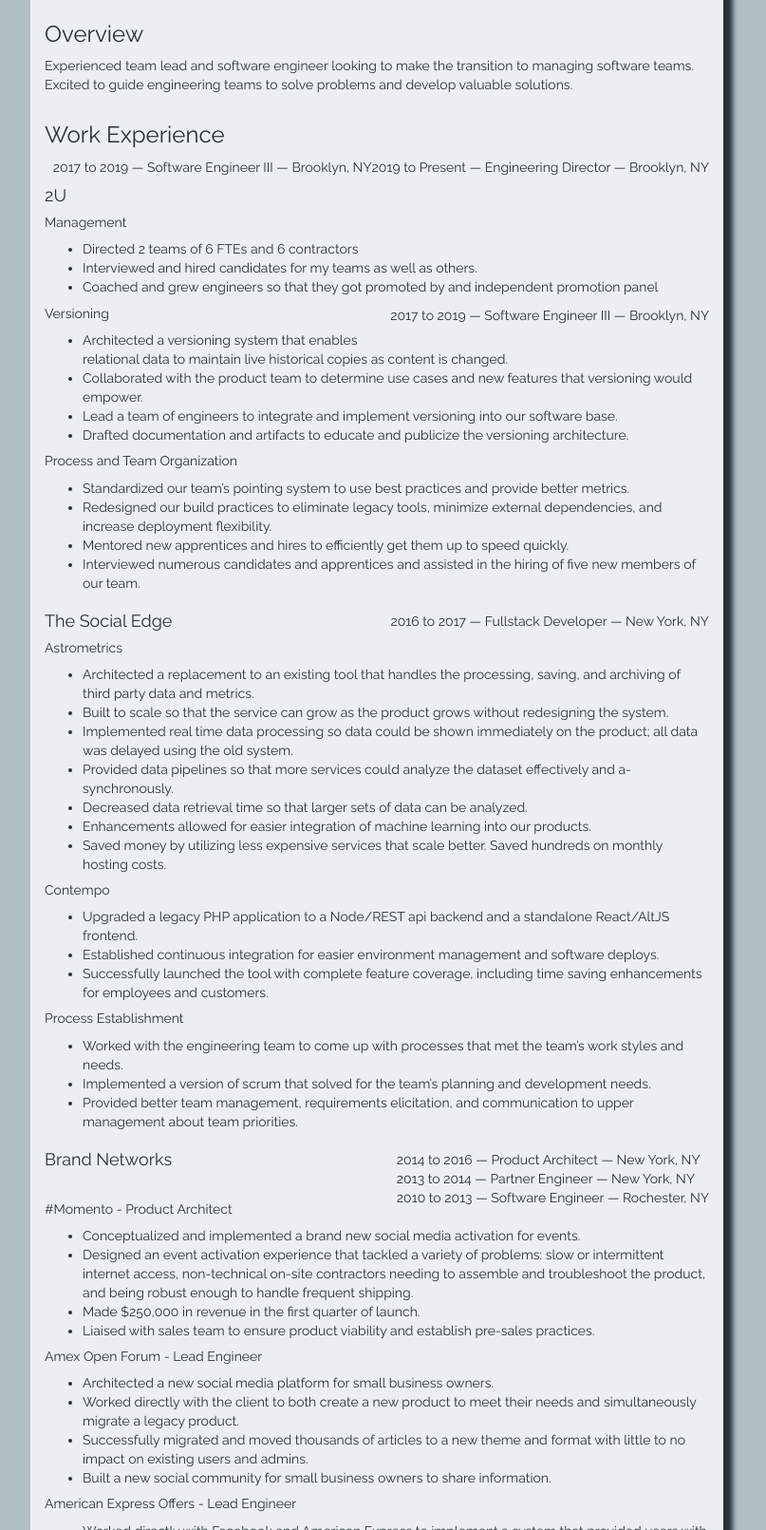
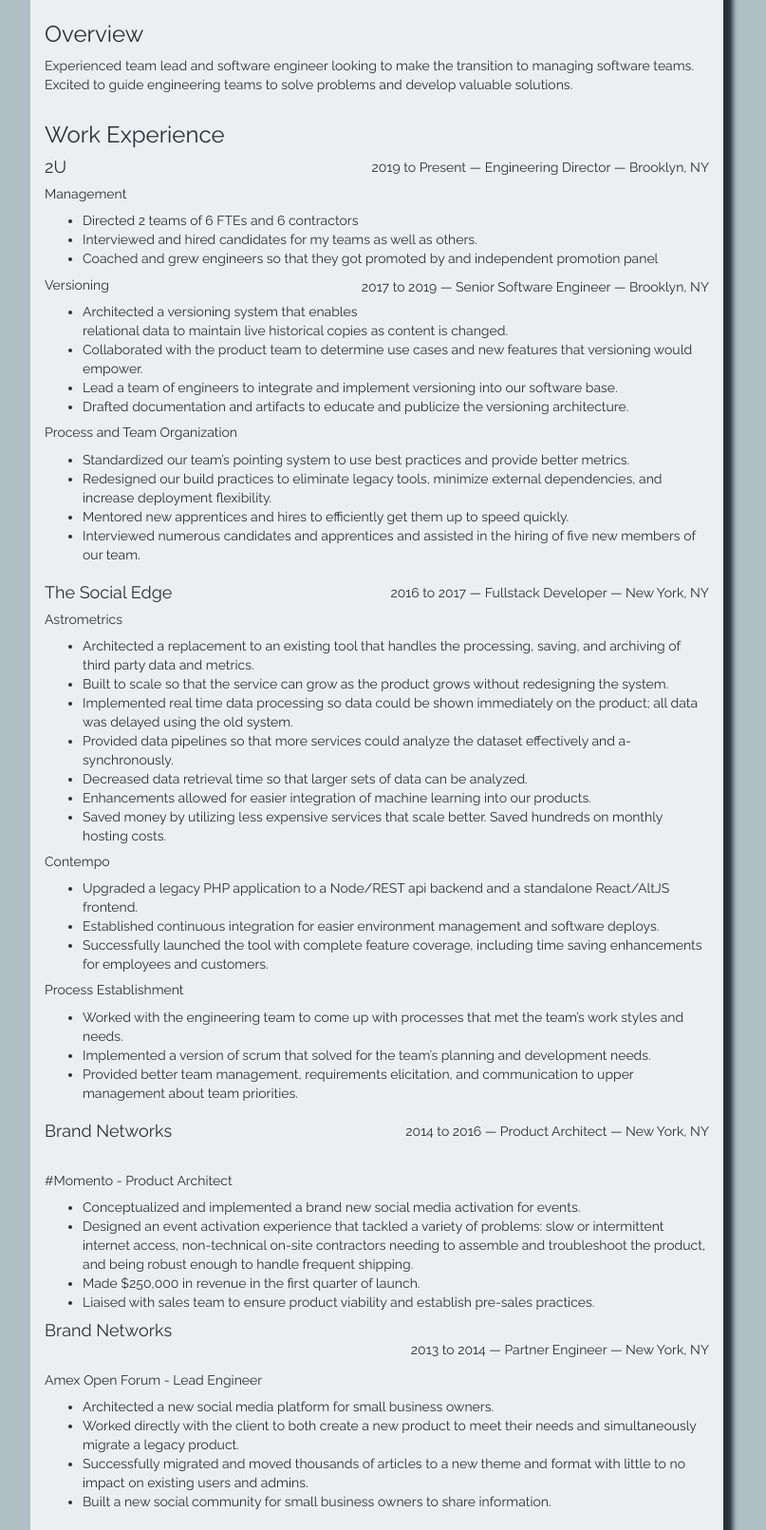
Before and after one commit to jtymann/Resume, a plain HTML site: page index.html in a window 1280 px wide. Shown: the part 186-1797 px from the top of the page at 95% size, without its empty margins (243-1050 px from the left). Drawn offline with Linux system fonts and the light colour scheme.

Commit message:
Update index.html
Cleaned up roles

```diff
--- a/index.html
+++ b/index.html
@@ -41,7 +41,6 @@
                 <h3>Work Experience</h3>
                 <div class="company" style="margin-bottom: 11px;">
                     <p class="pull-right">2019 to Present &mdash; Engineering Director &mdash; Brooklyn, NY</p>
-                    <p class="pull-right">2017 to 2019 &mdash; Software Engineer III &mdash; Brooklyn, NY</p>
                     <h4>2U</h4>
                 </div>
                 <h5>Management</h5>
@@ -51,7 +50,7 @@
                     <li>Coached and grew engineers so that they got promoted by and independent promotion panel</li>
                 </ul>
                 <div class="company" style="margin-bottom: 11px;">
-                    <p class="pull-right">2017 to 2019 &mdash; Software Engineer III &mdash; Brooklyn, NY</p>
+                    <p class="pull-right">2017 to 2019 &mdash; Senior Software Engineer &mdash; Brooklyn, NY</p>
                 </div>
                 <h5>Versioning</h5>
                 <ul>
@@ -101,10 +100,9 @@
         <div class="row">
             <div class="col-lg">
                 <div class="company">
-                    <p class="pull-right">2014 to 2016 &mdash; Product Architect &mdash; New York, NY
-                        <br>2013 to 2014 &mdash; Partner Engineer &mdash; New York, NY
-                        <br>2010 to 2013 &mdash; Software Engineer &mdash; Rochester, NY</p>
-                    <h4>Brand Networks</h4></div>
+                    <p class="pull-right">2014 to 2016 &mdash; Product Architect &mdash; New York, NY</p>
+                    <h4>Brand Networks</h4>
+                </div>
                 <h5>#Momento - Product Architect</h5>
                 <ul>
                     <li>Conceptualized and implemented a brand new social media activation for events.</li>
@@ -112,6 +110,12 @@
                     <li>Made $250,000 in revenue in the first quarter of launch.</li>
                     <li>Liaised with sales team to ensure product viability and establish pre-sales practices.</li>
                 </ul>
+                <div class="company">
+                    <p class="pull-right">
+                        <br>2013 to 2014 &mdash; Partner Engineer &mdash; New York, NY
+                    </p>
+                    <h4>Brand Networks</h4>
+                </div>
                 <h5>Amex Open Forum - Lead Engineer</h5>
                 <ul>
                     <li>Architected a new social media platform for small business owners.</li>
@@ -119,6 +123,9 @@
                     <li>Successfully migrated and moved thousands of articles to a new theme and format with little to no impact on existing users and admins.</li>
                     <li>Built a new social community for small business owners to share information.</li>
                 </ul>
+                <div class="company">
+                    <p class="pull-right"><br>2010 to 2013 &mdash; Software Engineer &mdash; Rochester, NY</p>
+                </div>
                 <h5>American Express Offers - Lead Engineer</h5>
                 <ul>
                     <li>Worked directly with Facebook and American Express to implement a system that provided users with individually tailored offers and deals.</li>
```
